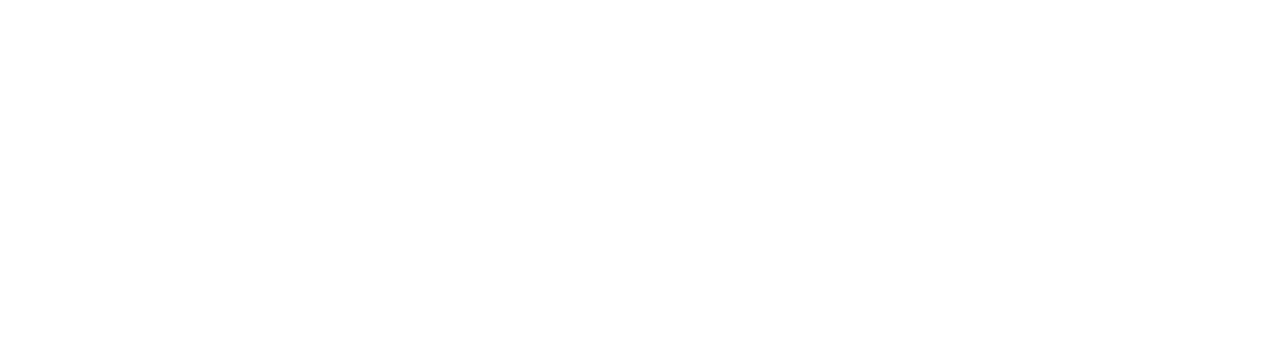
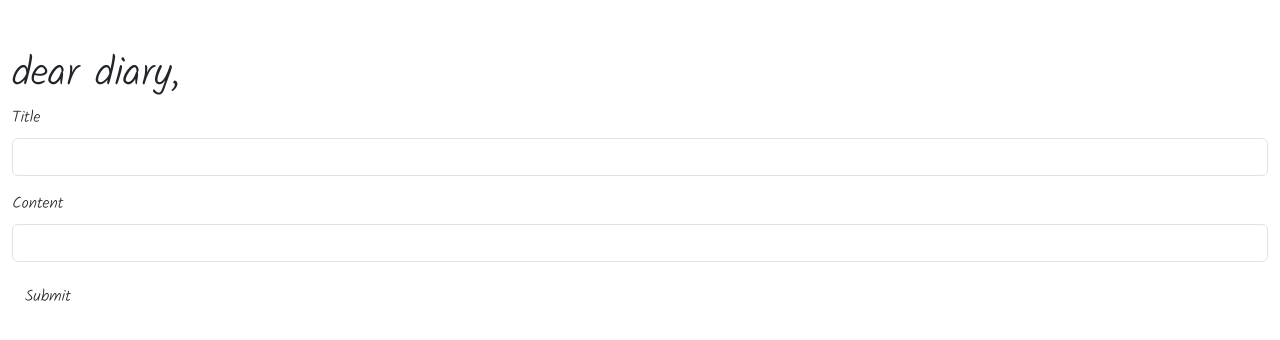
Before and after one commit to doheelee0328/diary, a plain HTML site: page client/diary.html in a window 1280 px wide. Drawn offline with nearby package versions, Linux system fonts and the light colour scheme.

Commit message:
add form

```diff
--- a/client/diary.css
+++ b/client/diary.css
@@ -0,0 +1,3 @@
+.container-fluid {
+  margin: 50px;
+}
--- a/client/diary.html
+++ b/client/diary.html
@@ -6,7 +6,39 @@
     <meta name="viewport" content="width=device-width, initial-scale=1.0" />
     <link rel="stylesheet" href="style.css" />
     <scrip defer src="app.js"></scrip>
+    <link
+      href="https://cdn.jsdelivr.net/npm/bootstrap@5.3.0-alpha3/dist/css/bootstrap.min.css"
+      rel="stylesheet"
+      integrity="sha384-KK94CHFLLe+nY2dmCWGMq91rCGa5gtU4mk92HdvYe+M/SXH301p5ILy+dN9+nJOZ"
+      crossorigin="anonymous"
+    />
     <title>Diary</title>
   </head>
-  <body></body>
+  <body>
+    <form>
+      <div class="container-fluid">
+        <div class="title">
+          <h1>dear diary,</h1>
+        </div>
+        <div class="mb-3">
+          <label for="exampleInputEmail1" class="form-label">Title</label>
+          <input
+            type="email"
+            class="form-control"
+            id="exampleInputEmail1"
+            aria-describedby="emailHelp"
+          />
+        </div>
+        <div class="mb-3">
+          <label for="exampleInputPassword1" class="form-label">Content</label>
+          <input
+            type="password"
+            class="form-control"
+            id="exampleInputPassword1"
+          />
+        </div>
+        <button type="submit" class="btn">Submit</button>
+      </div>
+    </form>
+  </body>
 </html>
```
Also changed, not shown: client/frontpage.html (+1 -1 lines).
